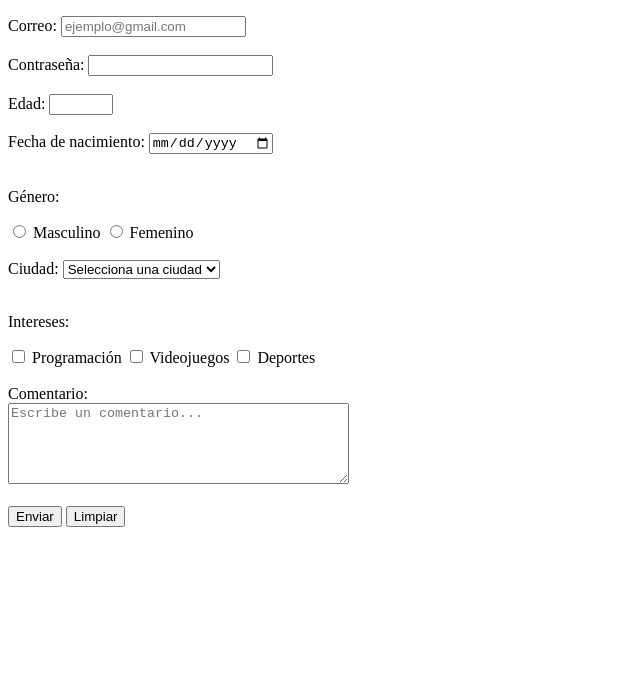
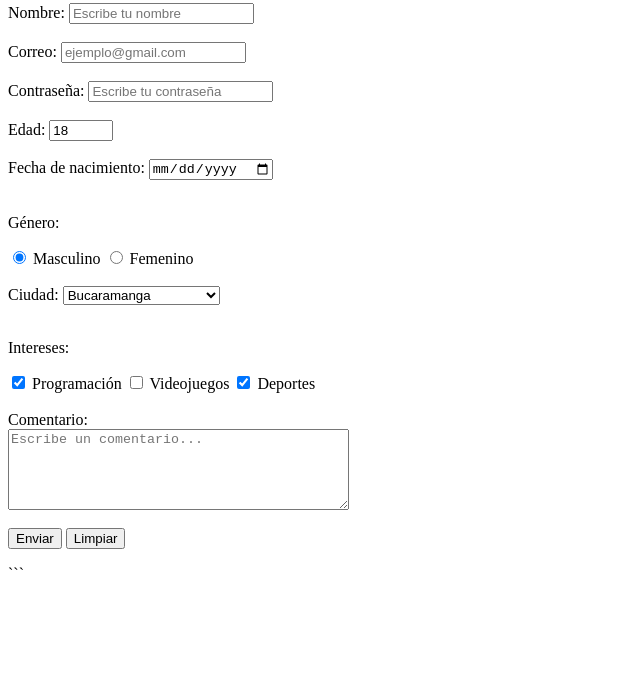
Before and after one commit to jorge-gch/taller_1_web, a plain HTML site: page formulario.html in a window 1280 px wide. Shown: the part 103-800 px from the top of the page, without its empty margins (0-640 px from the left). Drawn offline with Linux system fonts and the light colour scheme.

Commit message:
formulario

````diff
--- a/formulario.html
+++ b/formulario.html
@@ -1,10 +1,16 @@
+```html
 <!DOCTYPE html>
+
 <html lang="es">
 
 <head>
+
     <meta charset="UTF-8">
+
     <meta name="viewport" content="width=device-width, initial-scale=1.0">
+
     <title>Formulario</title>
+
 </head>
 
 <body>
@@ -15,30 +21,39 @@
 
         <!-- Nombre -->
         <label for="nombre">Nombre:</label>
-        <input type="text" id="nombre"  name="nombre" placeholder="Escribe tu nombre">
+
+        <input type="text" id="nombre" name="nombre"
+        placeholder="Escribe tu nombre" >
 
         <br><br>
 
         <!-- Correo -->
         <label for="correo">Correo:</label>
-        <input type="email" id="correo" name="correo" placeholder="ejemplo@gmail.com">
+
+        <input type="email" id="correo" name="correo"
+        placeholder="ejemplo@gmail.com">
 
         <br><br>
 
         <!-- Contraseña -->
         <label for="password">Contraseña:</label>
-        <input type="password" id="password" name="password">
+
+        <input type="password" id="password" name="password"
+        placeholder="Escribe tu contraseña">
 
         <br><br>
 
         <!-- Edad -->
         <label for="edad">Edad:</label>
-        <input type="number" id="edad" name="edad" min="1" max="100">
+
+        <input type="number" id="edad" name="edad"
+        min="1" max="100" value="18">
 
         <br><br>
 
         <!-- Fecha -->
         <label for="fecha">Fecha de nacimiento:</label>
+
         <input type="date" id="fecha" name="fecha">
 
         <br><br>
@@ -46,10 +61,14 @@
         <!-- Género -->
         <p>Género:</p>
 
-        <input type="radio" id="masculino" name="genero" value="masculino">
+        <input type="radio" id="masculino" name="genero"
+        value="masculino" checked>
+
         <label for="masculino">Masculino</label>
 
-        <input type="radio" id="femenino" name="genero" value="femenino">
+        <input type="radio" id="femenino" name="genero"
+        value="femenino">
+
         <label for="femenino">Femenino</label>
 
         <br><br>
@@ -58,11 +77,19 @@
         <label for="ciudad">Ciudad:</label>
 
         <select id="ciudad" name="ciudad">
+
             <option value="">Selecciona una ciudad</option>
-            <option value="bucaramanga">Bucaramanga</option>
+
+            <option value="bucaramanga" selected>
+                Bucaramanga
+            </option>
+
             <option value="bogota">Bogotá</option>
+
             <option value="medellin">Medellín</option>
+
             <option value="cali">Cali</option>
+
         </select>
 
         <br><br>
@@ -70,27 +97,37 @@
         <!-- Intereses -->
         <p>Intereses:</p>
 
-        <input type="checkbox" id="programacion" name="intereses" value="programacion">
+        <input type="checkbox" id="programacion"
+        name="intereses" value="programacion" checked>
+
         <label for="programacion">Programación</label>
 
-        <input type="checkbox" id="videojuegos" name="intereses" value="videojuegos">
+        <input type="checkbox" id="videojuegos"
+        name="intereses" value="videojuegos">
+
         <label for="videojuegos">Videojuegos</label>
 
-        <input type="checkbox" id="deportes" name="intereses" value="deportes">
+        <input type="checkbox" id="deportes"
+        name="intereses" value="deportes" checked>
+
         <label for="deportes">Deportes</label>
 
         <br><br>
 
         <!-- Comentario -->
         <label for="comentario">Comentario:</label>
+
         <br>
-        <textarea id="comentario" name="comentario" rows="5" cols="40"
-            placeholder="Escribe un comentario..."></textarea>
+
+        <textarea id="comentario" name="comentario"
+        rows="5" cols="40"
+        placeholder="Escribe un comentario..."></textarea>
 
         <br><br>
 
         <!-- Botones -->
         <button type="submit">Enviar</button>
+
         <button type="reset">Limpiar</button>
 
     </form>
@@ -98,3 +135,4 @@
 </body>
 
 </html>
+```
````
